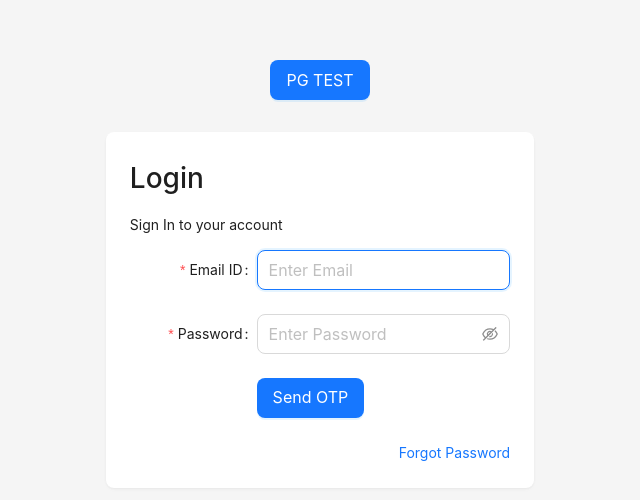
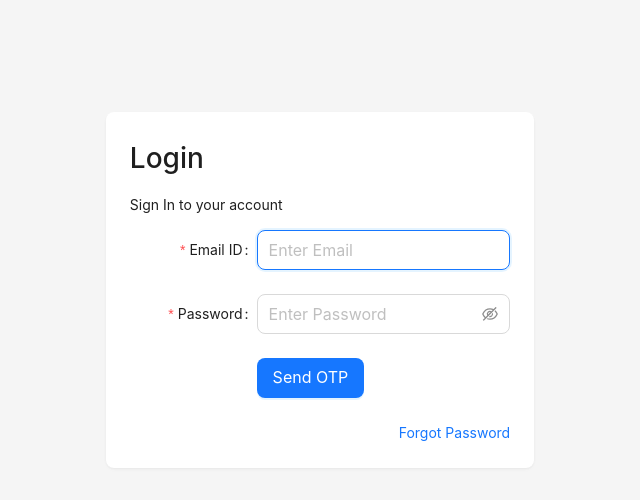
Before and after one commit to serverlane-developer/Honor-fx-crm-backoffice, a React (Create React App) app: page /login in a window 1280 px wide. Shown: the part 126-626 px from the top of the page, without its empty margins (320-960 px from the left). Built offline with nearby package versions, Linux system fonts and the light colour scheme; no server answers.

Commit message:
removed pg test function

```diff
--- a/src/pages/Login/index.jsx
+++ b/src/pages/Login/index.jsx
@@ -4,7 +4,6 @@ import { Alert, Button, Card, Form, Input, message, Row } from "antd";
 import { Content } from "antd/es/layout/layout";
 import { Link, useNavigate } from "react-router-dom";
 
-import axios from "axios";
 import Constants from "../../config/apiConstants";
 import callApi from "../../helpers/NetworkHelper";
 import { setLoginData } from "../../reducers/login";
@@ -55,30 +54,6 @@ const Login = () => {
     }
   };
 
-  const pgTest = async () => {
-    try {
-      const config = {
-        method: "POST",
-        data: {
-          PAY_ID: 8182438446409499,
-          ORDER_ID: "dae34facec57c64c25e1",
-          RETURN_URL: "https://www.google.com/",
-          CUST_NAME: "TEST",
-          CUST_PHONE: "9876543210",
-          CUST_EMAIL: "abcd@email.com",
-          AMOUNT: 100,
-          HASH: "4be18aa04a56d874ea996b0aa36b586f7b93f0526199ac0ffe676ed9bea1b025",
-        },
-        url: "https://secure.payduniya.in/",
-      };
-      await axios(config);
-    } catch (err) {
-      const axiosError = getAxiosError(err);
-      console.error("Error while Sending OTP", err, axiosError);
-      setError(axiosError || "Username or Password is incorrect");
-    }
-  };
-
   const handleOtpSubmit = async (values) => {
     const endpoint = Constants.VERIFY_OTP;
     const url = Constants.BASE_URL + endpoint.url;
@@ -121,9 +96,7 @@ const Login = () => {
       }}
     >
       {error && <Alert message="Error" description={error} type="error" showIcon />}
-      <Button type="primary" size="large" onClick={pgTest}>
-        PG TEST
-      </Button>
+
       <Row justify="center" style={{ paddingTop: 32 }}>
         <Card bordered={false}>
           {!isLoggedIn ? (
```
